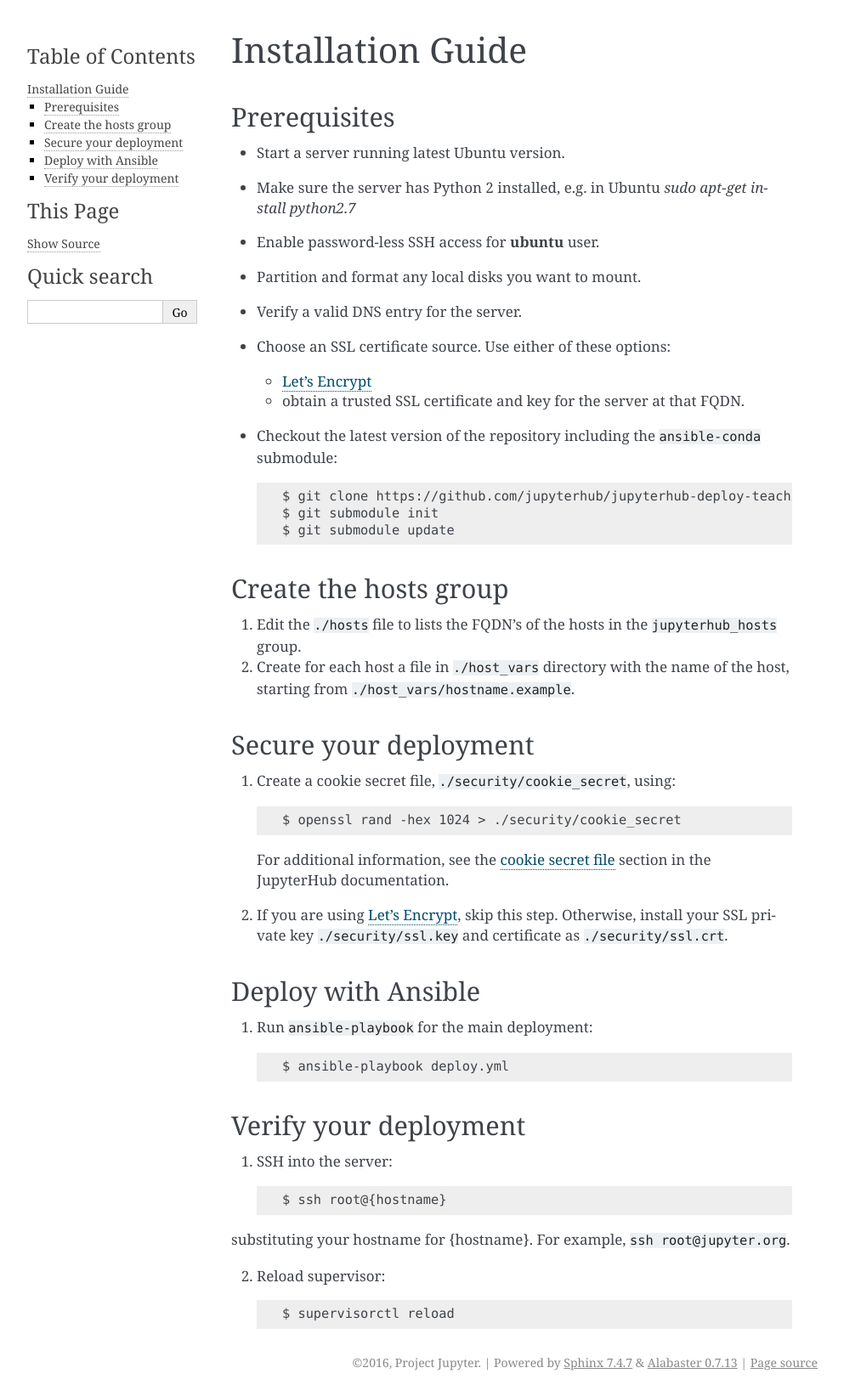
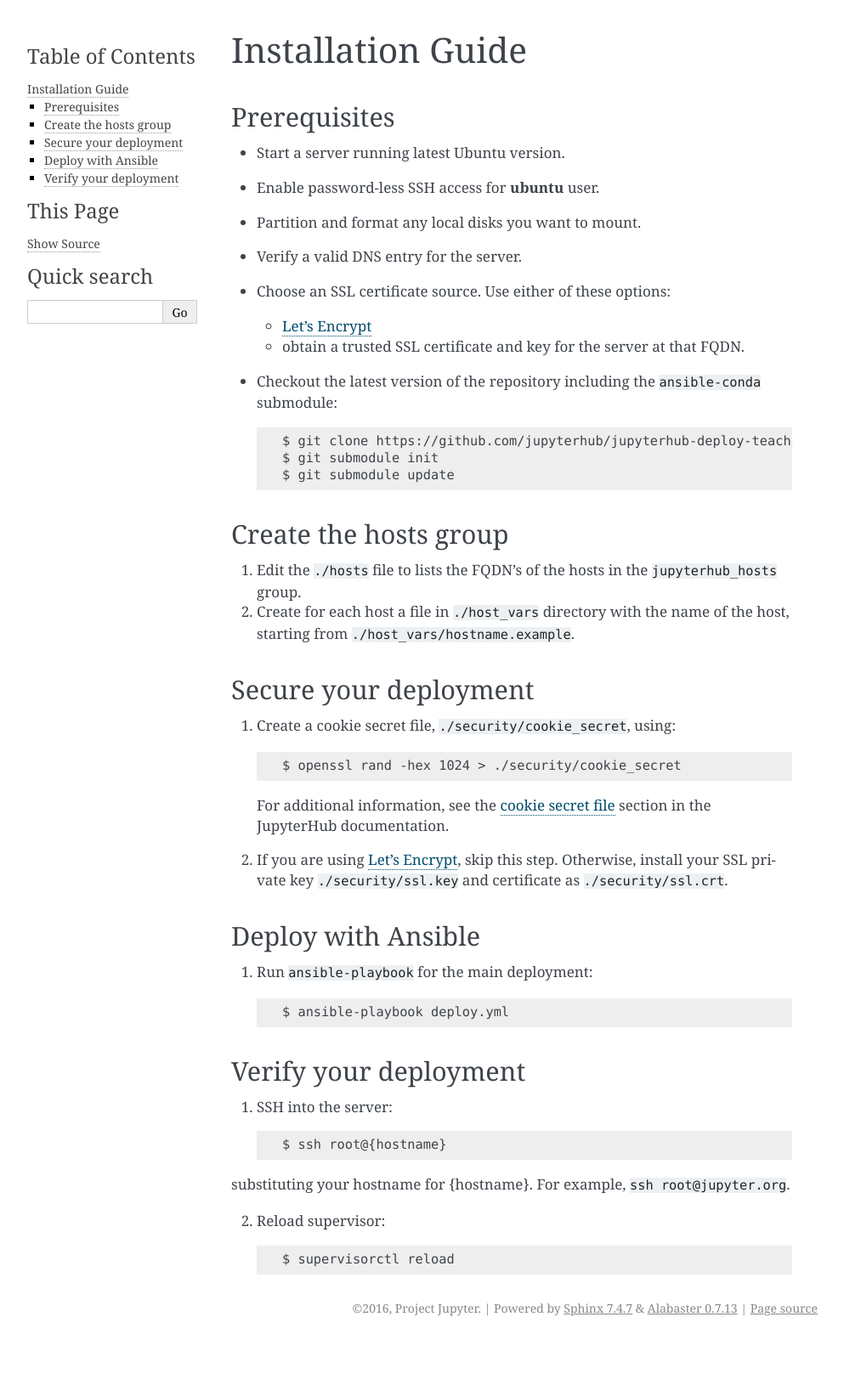
Before and after one commit to jupyterhub/jupyterhub-deploy-teaching, a Sphinx documentation site: the page built from docs/source/installation.rst, in a window 1280 px wide. Shown: the whole page at 85% size, without its empty margins (148-1141 px from the left). Built offline with Sphinx 7.4.7, drawn with Linux system fonts in a browser that asks for light colours; after the commit the page ends 1579 px from its top, so only the background shows below that.

Commit message:
Revert "ansible requires python 2.7 on the remote host"
No need to manually install python 2.7 anymore

```diff
--- a/docs/source/installation.rst
+++ b/docs/source/installation.rst
@@ -5,8 +5,6 @@
 -------------
 
 - Start a server running latest Ubuntu version.
-
-- Make sure the server has Python 2 installed, e.g. in Ubuntu `sudo apt-get install python2.7`
 
 - Enable password-less SSH access for :command:`ubuntu` user.
 
```
